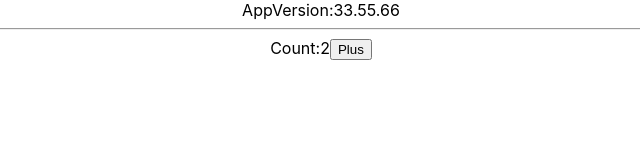
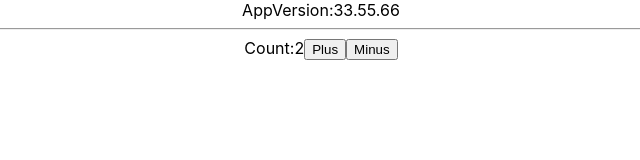
Before and after one commit to YehorKholodiuk/smallReduxexample, a React (Create React App) app: page / in a window 1280 px wide. Shown: the top 160 px of the page, without its empty margins (319-959 px from the left). Built offline with nearby package versions, Linux system fonts and the light colour scheme.

Commit message:
initial commit

```diff
--- a/src/App.js
+++ b/src/App.js
@@ -9,6 +9,7 @@ function App(props) {
             <hr/>
             Count:{props.myCount}
             <button onClick={props.plus}>Plus</button>
+            <button onClick={props.minus}>Minus</button>
         </div>
     );
 }
@@ -20,7 +21,8 @@ const mapStateToProps = state => ({
 })
 
 const mapDispatchToProps = dispatch => ({
-    plus: () => dispatch({type:'PLUS'})
+    plus: () => dispatch({type:'PLUS'}),
+    minus: () => dispatch({type:'MINUS'})
 })
 
 export default connect(mapStateToProps, mapDispatchToProps)(App);
--- a/src/index.js
+++ b/src/index.js
@@ -15,6 +15,15 @@ const reducers = (state,action) => {
             count: state.count + 1
         }
     }
+
+    if (action.type ==='MINUS'){
+        return {
+            ...state,
+            count: state.count - 1
+        }
+    }
+
+
     console.log(state,action);
     return {
         count: 2,
```
